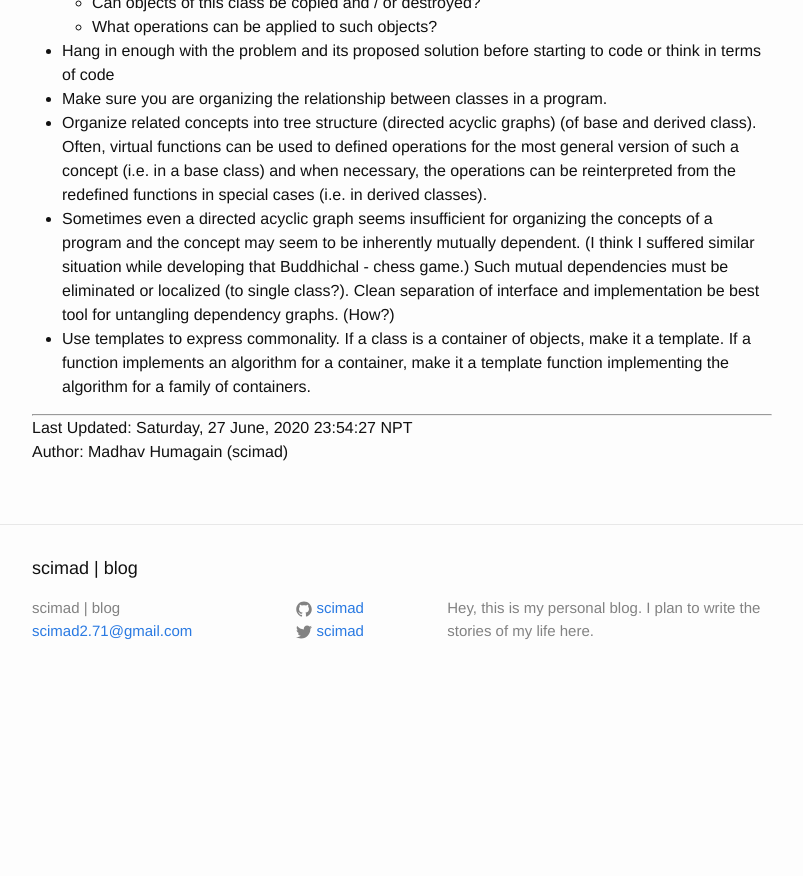
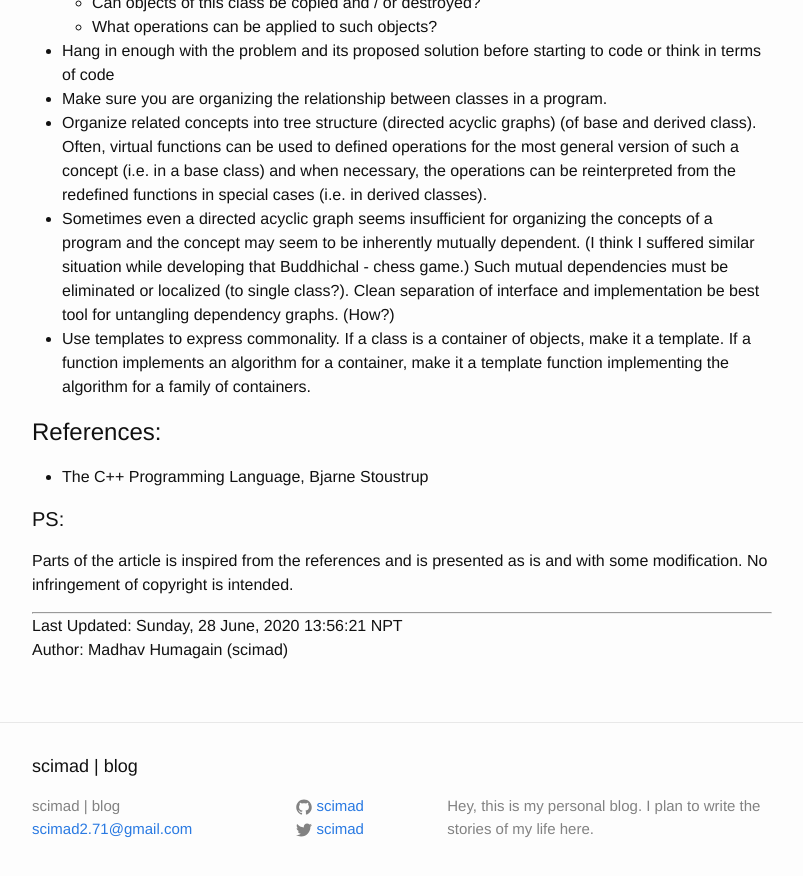
Before and after one commit to scimad/scimad.github.io, a Jekyll site: the page built from _posts/programming/c++/2020-06-27-before-beginning-c-plus-plus.markdown, in a window 1280 px wide and 900 px high, scrolled down 1384 px. Shown: the top 876 px of the window, without its empty margins (238-1041 px from the left). Built offline with Jekyll 4.4.1, drawn with Linux system fonts in a browser that asks for light colours; before the commit the page ends 2086 px from its top, so only the background shows below that.

Commit message:
Add reference section

```diff
--- a/_posts/programming/c++/2020-06-27-before-beginning-c-plus-plus.markdown
+++ b/_posts/programming/c++/2020-06-27-before-beginning-c-plus-plus.markdown
@@ -37,6 +37,12 @@ Following points may be noteworthy regarding C++.
 * Sometimes even a directed acyclic graph seems insufficient for organizing the concepts of a program and the concept may seem to be inherently mutually dependent. (I think I suffered similar situation while developing that Buddhichal - chess game.) Such mutual dependencies must be eliminated or localized (to single class?). Clean separation of interface and implementation be best tool for untangling dependency graphs. (How?)
 * Use templates to express commonality. If a class is a container of objects, make it a template. If a function implements an algorithm for a container, make it a template function implementing the algorithm for a family of containers.
 
+# References:
+* The C++ Programming Language, Bjarne Stoustrup
+
+#### PS:
+Parts of the article is inspired from the references and is presented as is and with some modification. No infringement of copyright is intended.
+
 ----------
-Last Updated: Saturday, 27 June, 2020 23:54:27 NPT
+Last Updated: Sunday, 28 June, 2020 13:56:21 NPT
 Author: Madhav Humagain (scimad)
```
